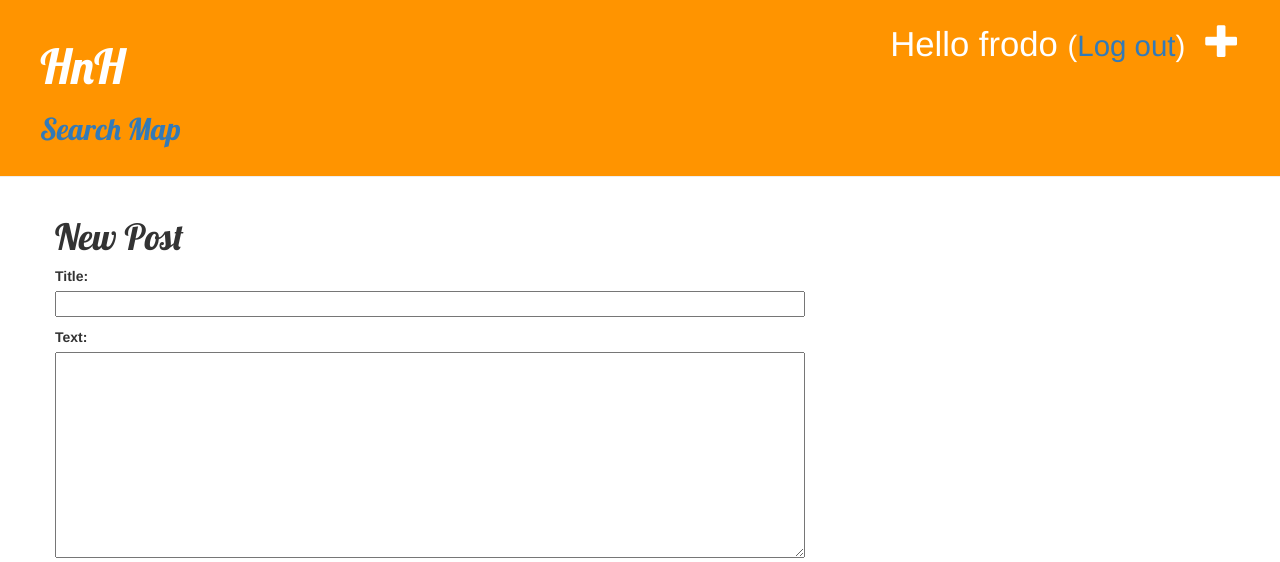
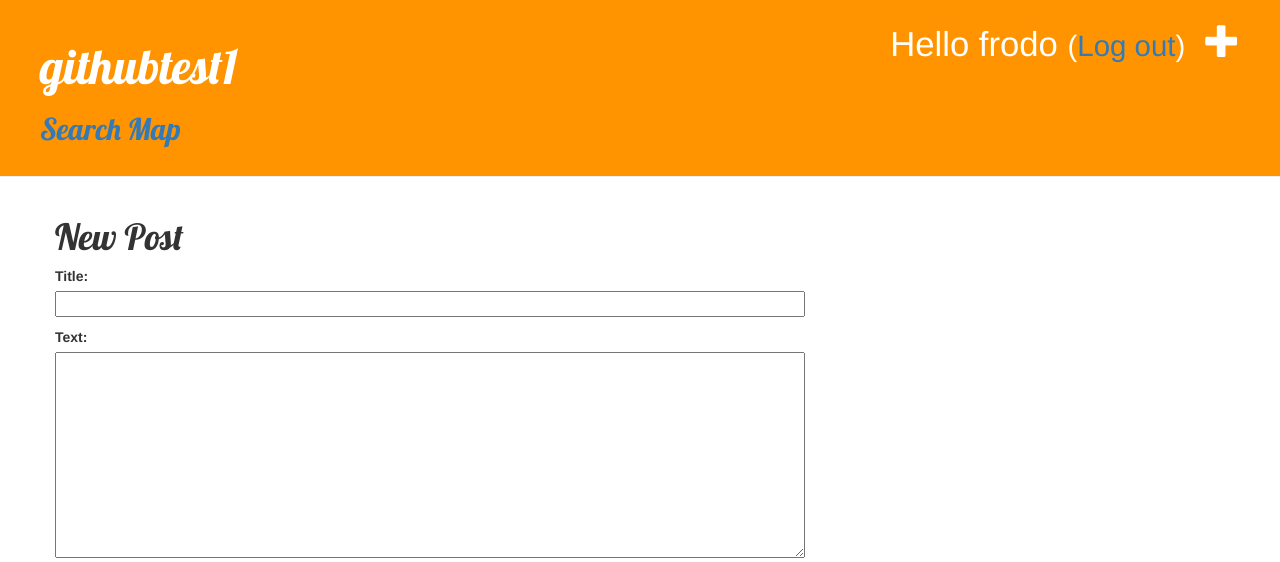
Before and after one commit to leebyuenghuen/Django_project-1, a Django app: page /blog/post/new in a window 1280 px wide. Shown: the top 562 px of the page. Run offline with Django 3.2, Linux system fonts and the light colour scheme; a user stored in the database is signed in; some libraries are stand-ins or nearby versions.

Commit message:
Update base.html

```diff
--- a/blog/templates/blog/base.html
+++ b/blog/templates/blog/base.html
@@ -28,7 +28,7 @@
                 <span class="glyphicon glyphicon-check"></span>
             </a>
         {% endif %}
-        <h1><a href="{% url 'post_list_home' %}">HnH</a></h1>
+        <h1><a href="{% url 'post_list_home' %}">githubtest1</a></h1>
         <h2><a href="{% url 'show_map' %}">Search Map</a></h2>
     </div>
     <!-- HTML 주석 -->
```
